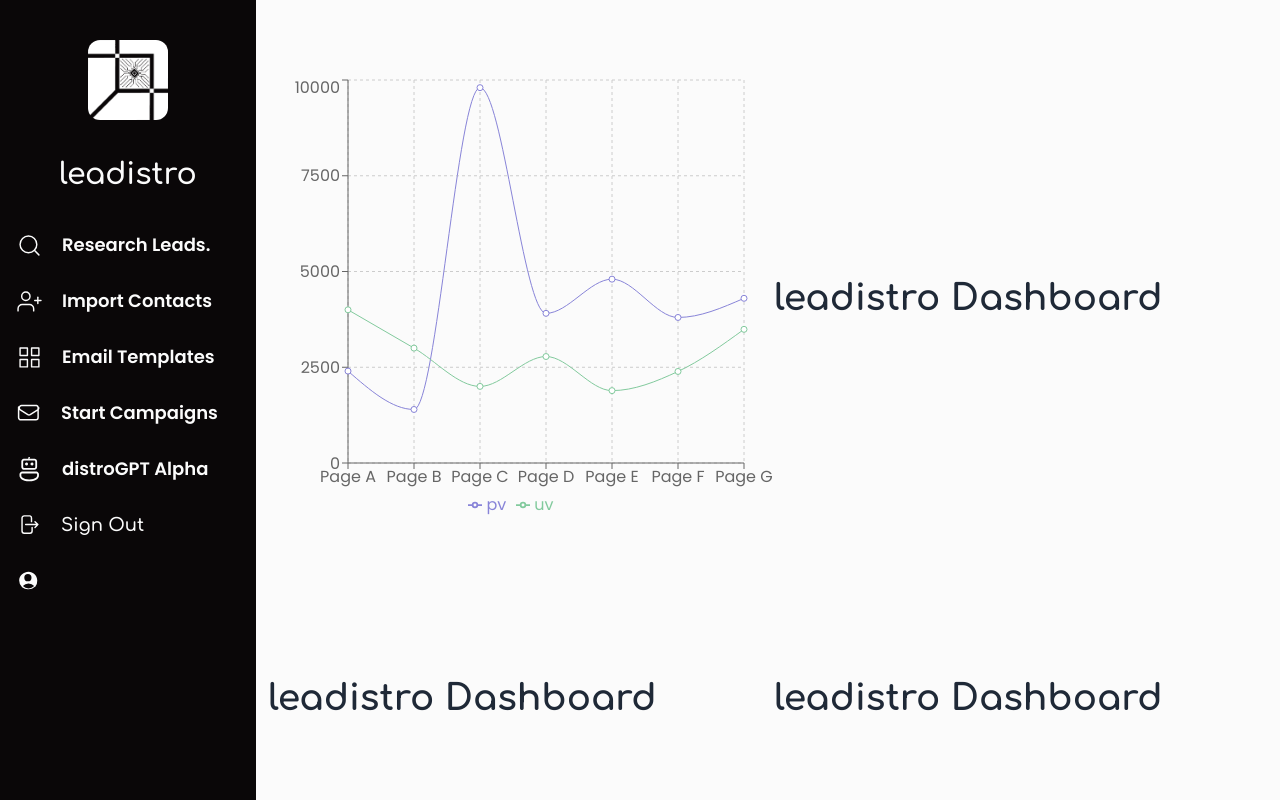
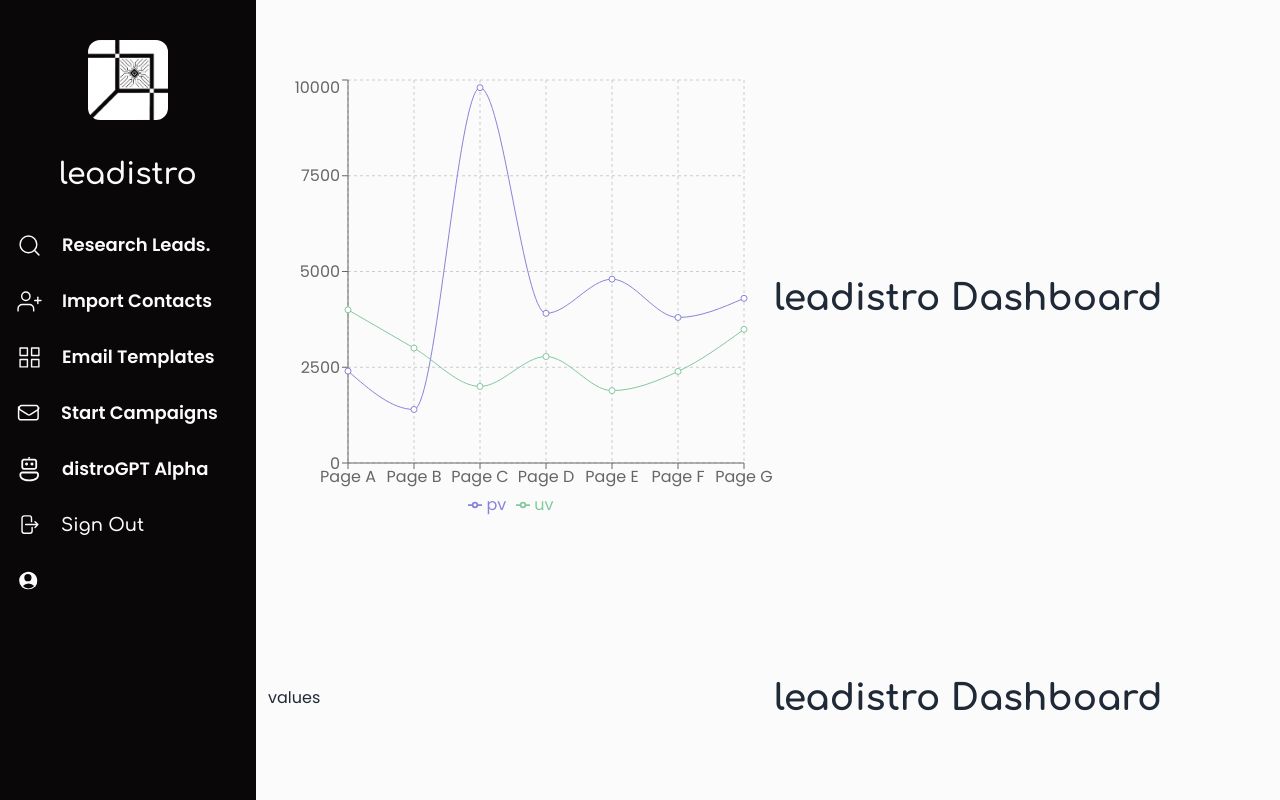
Before and after one commit to kalkey-dev-01/leadistro-web, a Next.js app: page /dashboard in a window 1280 px wide. Built offline with nearby package versions, Linux system fonts and the light colour scheme; no server answers; the database is empty.

Commit message:
Bug-Fix: Dashboard Saved Leads docs

```diff
--- a/src/components/HowItWorks.tsx
+++ b/src/components/HowItWorks.tsx
@@ -131,7 +131,7 @@ const HowItWorks: React.FC = () => {
       ref={blockRefContainer}
       className="overflow-x-hidden bg-transparent text-white "
     >
-      <div className="flex min-h-screen max-w-screen-xl flex-col items-center justify-center px-2 py-24 text-[27.5px] font-medium drop-shadow-[0_5px_3px_rgba(0,0,0,0.4)] md:py-28 md:text-4xl   md:font-semibold lg:px-20 lg:py-36  lg:text-[50px]">
+      <div className="flex min-h-screen min-w-full flex-col items-center justify-center  px-2 py-24 text-[27.5px] font-medium drop-shadow-[0_5px_3px_rgba(0,0,0,0.4)] md:py-28 md:text-4xl   md:font-semibold lg:px-20 lg:py-36  lg:text-[50px]">
         <div
           className={`font-poppins leading-snug tracking-wider md:tracking-wide`}
         >
--- a/src/components/tmp/Recent-Saved-Leads.tsx
+++ b/src/components/tmp/Recent-Saved-Leads.tsx
@@ -1,22 +1,22 @@
 import type { FirebaseApp } from 'firebase/app';
 import { collection, getFirestore } from 'firebase/firestore';
 import React from 'react';
-import { useCollection } from 'react-firebase-hooks/firestore';
+import { useCollectionData } from 'react-firebase-hooks/firestore';
 
-import firebaseApp from '@/firebase/config';
+import firebaseApp, { auth } from '@/firebase/config';
 
 const SavedLeadsList: React.FC<{}> = () => {
+  const userEmail = auth.currentUser?.email as string;
   const db = getFirestore(firebaseApp as FirebaseApp);
-  const leadsCollection = collection(db, 'user/leads');
-
-  const [data, loading, error] = useCollection(leadsCollection, {
-    snapshotListenOptions: { includeMetadataChanges: true },
-  });
-  console.log(data);
+  const pathStr = `users/${userEmail}/leads`;
+  const [values, loading, error] = useCollectionData(collection(db, pathStr));
+  console.log(values);
 
   return (
     <>
-      <div>SavedLeadsList</div>
+      {loading && <p>Loading</p>}
+      {error && <p>error</p>}
+      <h1>values</h1>
     </>
   );
 };
--- a/src/pages/dashboard/index.tsx
+++ b/src/pages/dashboard/index.tsx
@@ -12,6 +12,7 @@ import {
   YAxis,
 } from 'recharts';
 
+import SavedLeadsList from '@/components/tmp/Recent-Saved-Leads';
 import { auth } from '@/firebase/config';
 import { Meta } from '@/layouts/Meta';
 import DashboardMain from '@/templates/dashboardMain';
@@ -110,9 +111,7 @@ const DashBoard = () => {
         <h1 className={`font-comfortaa text-4xl font-extrabold`}>
           leadistro Dashboard {user?.displayName}
         </h1>
-        <h1 className={`font-comfortaa text-4xl font-extrabold`}>
-          leadistro Dashboard {user?.displayName}
-        </h1>
+        <SavedLeadsList />
         <h1 className={`font-comfortaa text-4xl font-extrabold`}>
           leadistro Dashboard {user?.displayName}
         </h1>
```
Also changed, not shown: src/pages/dashboard/profile.tsx (+9 -0 lines).
